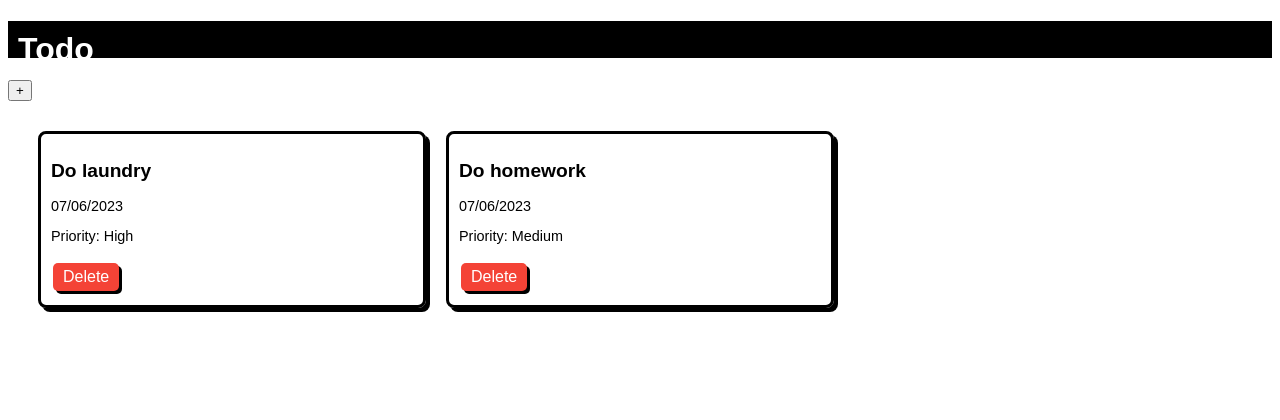
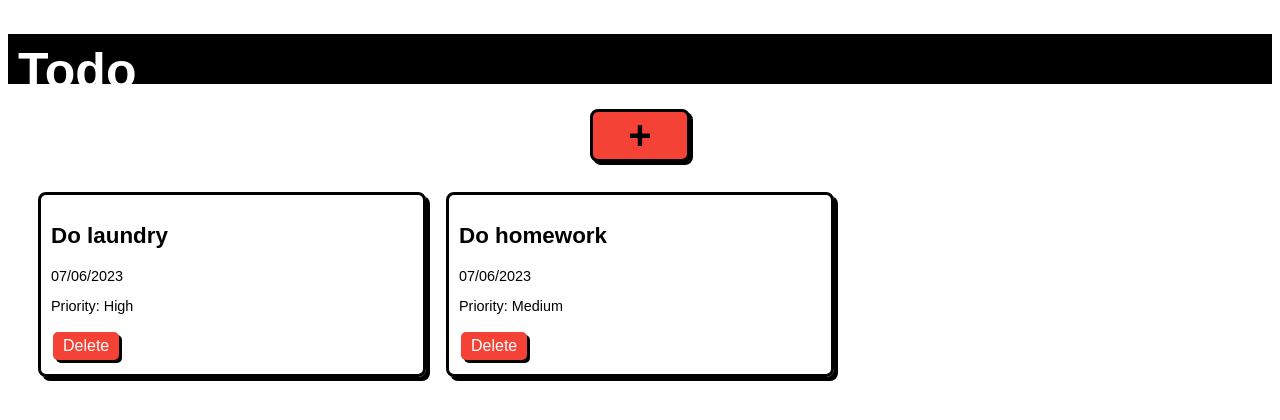
Before and after one commit to Joozek3000/toDoList, a website built with webpack: page dist/index.html in a window 1280 px wide. Built offline with nearby package versions, Linux system fonts and the light colour scheme.

Commit message:
ui changes

```diff
--- a/src/styles.css
+++ b/src/styles.css
@@ -3,8 +3,9 @@ body {
 }
 
 .app-title {
-  transform: translateY(10px);
+  transform: translateY(8px);
   margin-left: 10px;
+  font-size: 50px;
 }
 
 .todo-container {
@@ -34,10 +35,11 @@ body {
 .black-header {
   background-color: black;
   color: white;
+  height: 50px;
 }
 
 .todo-title {
-  font-size: 1.2em;
+  font-size: 1.4em;
   font-weight: bold;
 }
 
@@ -72,7 +74,22 @@ body {
 }
 
 .add-button {
-  /* add styling for the plus button here */
+  margin-top: 25px;
+  margin-left: auto;
+  margin-right: auto;
+  display: block;
+  border: 3px solid black;
+  width: 100px;
+  font-size: 40px;
+  background: #f44336;
+  border-radius: 8px;
+  font-weight: 800;
+  box-shadow: 3px 3px 0px 0px black;
+}
+
+.add-button:hover {
+  transform: translateY(2px);
+  box-shadow: 1px 1px 0px 0px #000;
 }
 
 .modal {
```
